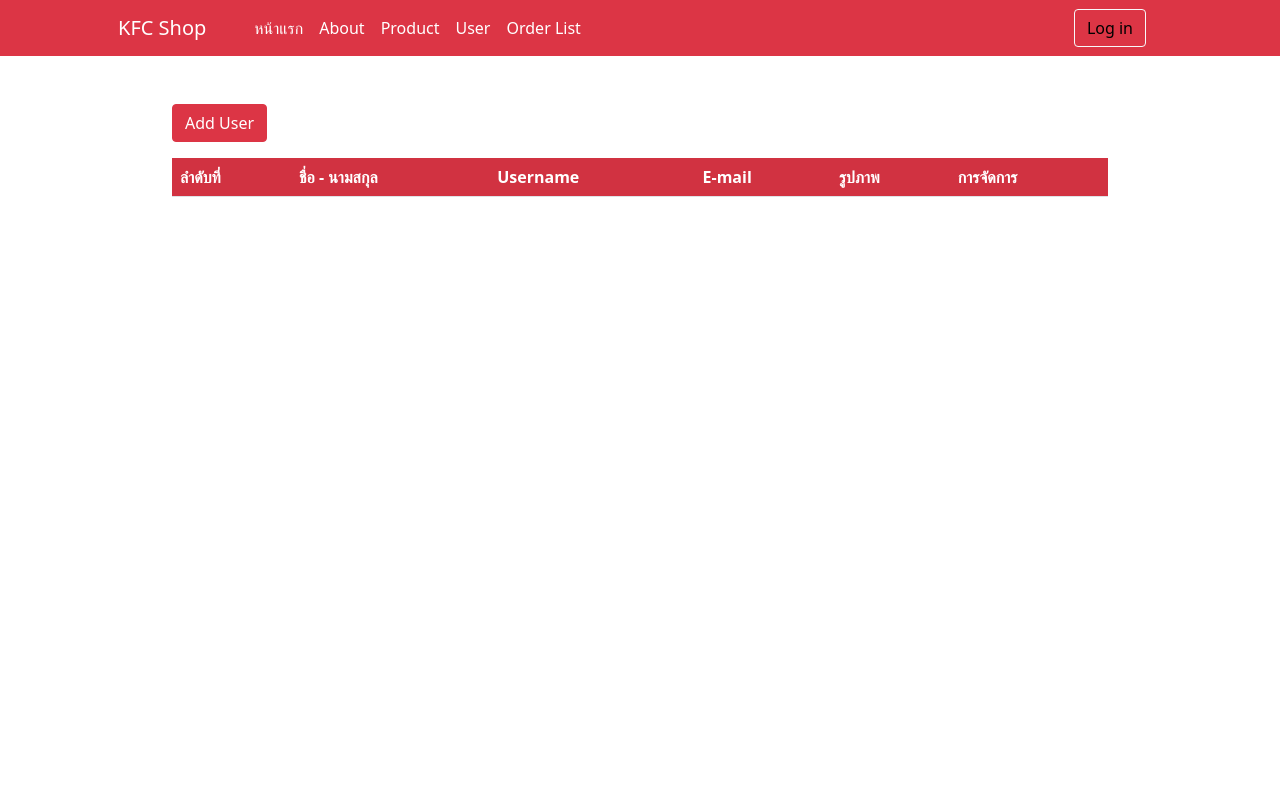
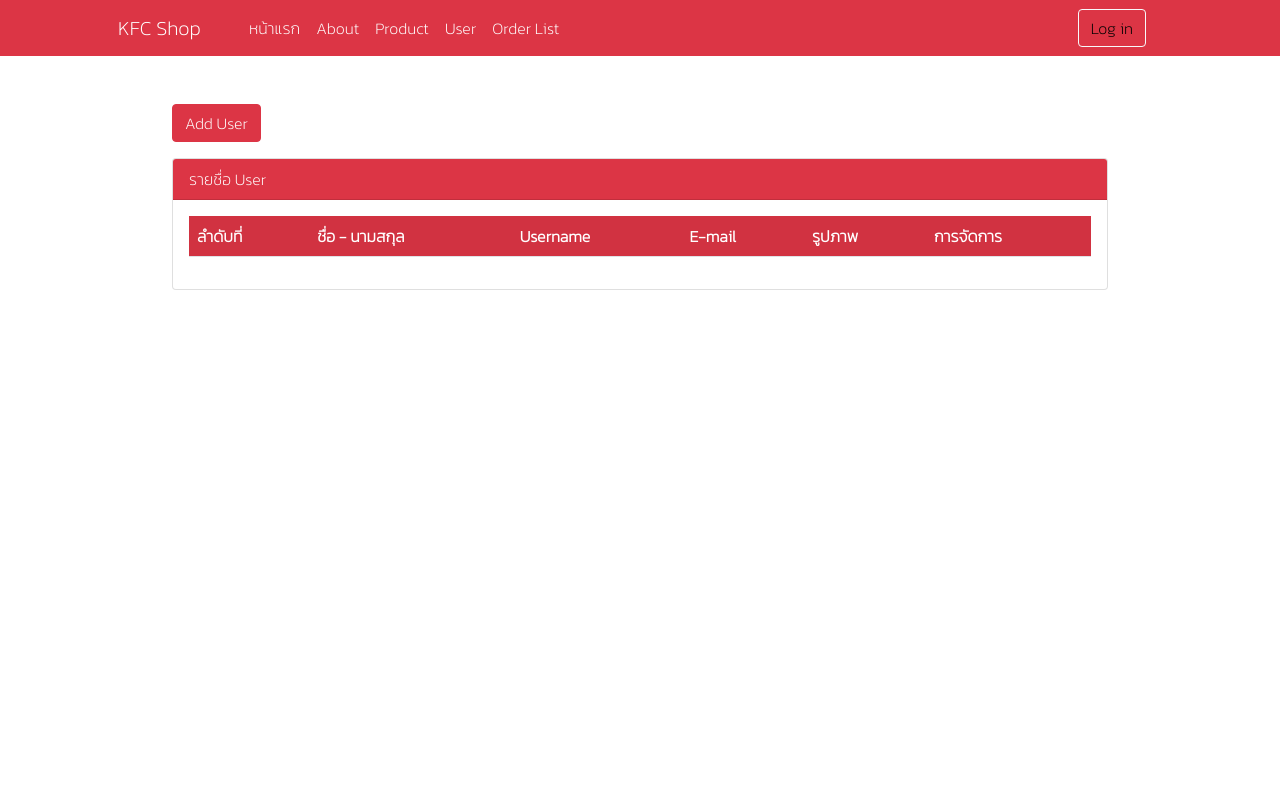
Before and after one commit to WuttichaiPolkuntod/MiniProject_KFC, a PHP site: page /admin/user_admin.php in a window 1280 px wide. Run offline with PHP 8.4, Linux system fonts and the light colour scheme; data that the repository does not hold is empty.

Commit message:
Finish Kub!

```diff
--- a/about.php
+++ b/about.php
@@ -26,7 +26,8 @@
     <meta charset="utf-8">
     <meta name="viewport" content="width=device-width, initial-scale=1">
     <link rel="icon" href="fav.png" />
-    <title>Shop</title>
+
+    <title>About KFC</title>
     <link href="https://cdn.jsdelivr.net/npm/bootstrap@5.2.0/dist/css/bootstrap.min.css" rel="stylesheet" integrity="sha384-gH2yIJqKdNHPEq0n4Mqa/HGKIhSkIHeL5AyhkYV8i59U5AR6csBvApHHNl/vI1Bx" crossorigin="anonymous">
 </head>
   <body>
--- /dev/null
+++ b/admin/CSS/font.css
@@ -0,0 +1,4 @@
+*
+{
+    font-family: 'Kanit', sans-serif;
+}
--- a/admin/about.php
+++ b/admin/about.php
@@ -8,7 +8,7 @@
     <meta charset="utf-8">
     <meta name="viewport" content="width=device-width, initial-scale=1">
     <link rel="icon" href="edit.png" />
-    <title>Shop</title>
+    <title>About KFC</title>
     <link href="https://cdn.jsdelivr.net/npm/bootstrap@5.2.0/dist/css/bootstrap.min.css" rel="stylesheet" integrity="sha384-gH2yIJqKdNHPEq0n4Mqa/HGKIhSkIHeL5AyhkYV8i59U5AR6csBvApHHNl/vI1Bx" crossorigin="anonymous">
 </head>
   <body>
--- a/admin/navbar_admin.php
+++ b/admin/navbar_admin.php
@@ -2,8 +2,19 @@
 <script src="https://cdn.jsdelivr.net/npm/bootstrap@5.0.2/dist/js/bootstrap.bundle.min.js" integrity="sha384-MrcW6ZMFYlzcLA8Nl+NtUVF0sA7MsXsP1UyJoMp4YLEuNSfAP+JcXn/tWtIaxVXM" crossorigin="anonymous"></script>
 <script src="https://ajax.googleapis.com/ajax/libs/jquery/3.6.0/jquery.min.js"></script>
 <script src="https://code.jquery.com/jquery-3.5.0.js"></script>
+    <link rel="preconnect" href="https://fonts.googleapis.com">
+    <link rel="preconnect" href="https://fonts.gstatic.com" crossorigin>
+    <link href="https://fonts.googleapis.com/css2?family=Kanit:wght@200&display=swap" rel="stylesheet">
+
         <!-- Core theme CSS (includes Bootstrap)-->
         <link href="test/css/styles.css" rel="stylesheet" />
+
+        <!-- Title Icon -->
+        <link rel="icon" href="edit.png" />
+
+        <!-- Font CSS -->
+        <link href="CSS/font.css" rel="stylesheet" />
+
 <nav class="navbar navbar-expand-lg navbar-light bg-danger">
             <div class="container px-4 px-lg-5">
                 <a class="navbar-brand text-white" href="#!">KFC Shop</a>
--- a/admin/order_list.php
+++ b/admin/order_list.php
@@ -17,7 +17,7 @@
   <head>
     <meta charset="utf-8">
     <meta name="viewport" content="width=device-width, initial-scale=1">
-    <title>order list</title>
+    <title>Order List</title>
     <link rel="icon" href="edit.png" />
     <link href="https://cdn.jsdelivr.net/npm/bootstrap@5.2.0/dist/css/bootstrap.min.css" rel="stylesheet" integrity="sha384-gH2yIJqKdNHPEq0n4Mqa/HGKIhSkIHeL5AyhkYV8i59U5AR6csBvApHHNl/vI1Bx" crossorigin="anonymous">
   </head>
--- a/admin/product_admin.php
+++ b/admin/product_admin.php
@@ -67,6 +67,9 @@
         </button>
     </div>
 </div>
+<div class="card">
+            <div class="card-header bg-danger text-white">รายการ Product</div>
+            <div class="card-body">
     <table class="table table-striped">
         <tr class="bg-danger">
             <th class="text-white">ลำดับที่</th>
@@ -98,6 +101,8 @@
         </tr>
         <?php } ?>
     </table>
+</div>
+</div>
 </div>
 
 <!-- Addproduct Modal -->
--- a/admin/user_admin.php
+++ b/admin/user_admin.php
@@ -74,6 +74,9 @@
             </button>
         </div>
     </div>
+    <div class="card">
+            <div class="card-header bg-danger text-white">รายชื่อ User</div>
+            <div class="card-body">
     <table class="table table-striped">
         <tr class="bg-danger">
             <th class="text-white">ลำดับที่</th>
@@ -104,6 +107,8 @@
         </tr>
         <?php } ?>
     </table>
+</div>
+</div>
 </div>
 
 <!-- AddUser Modal -->
--- a/login.php
+++ b/login.php
@@ -33,7 +33,7 @@
 <!doctype html>
 <html lang="en">
   <head>
-  	<title>Log in</title>
+  	<title>Sign In</title>
     <meta charset="utf-8">
     <meta name="viewport" content="width=device-width, initial-scale=1, shrink-to-fit=no">
 
--- a/order.php
+++ b/order.php
@@ -32,12 +32,12 @@ if (isset($_SESSION['qty'])) {
 ?>
 <!DOCTYPE html>
 <html lang="en">
-
 <head>
     <meta charset="utf-8">
     <meta http-equiv="X-UA-Compatible" content="IE=edge">
     <meta name="viewport" content="width=device-width, initial-scale=1">
     <title>Shopping Cart</title>
+    <link rel="icon" href="fav.png" />
 
     <!-- Bootstrap -->
     <link href="https://cdn.jsdelivr.net/npm/bootstrap@5.2.0/dist/css/bootstrap.min.css" rel="stylesheet" integrity="sha384-gH2yIJqKdNHPEq0n4Mqa/HGKIhSkIHeL5AyhkYV8i59U5AR6csBvApHHNl/vI1Bx" crossorigin="anonymous">
```
Also changed, not shown: navbar.php (+11 -0 lines), signup.php (+4 -3 lines).
